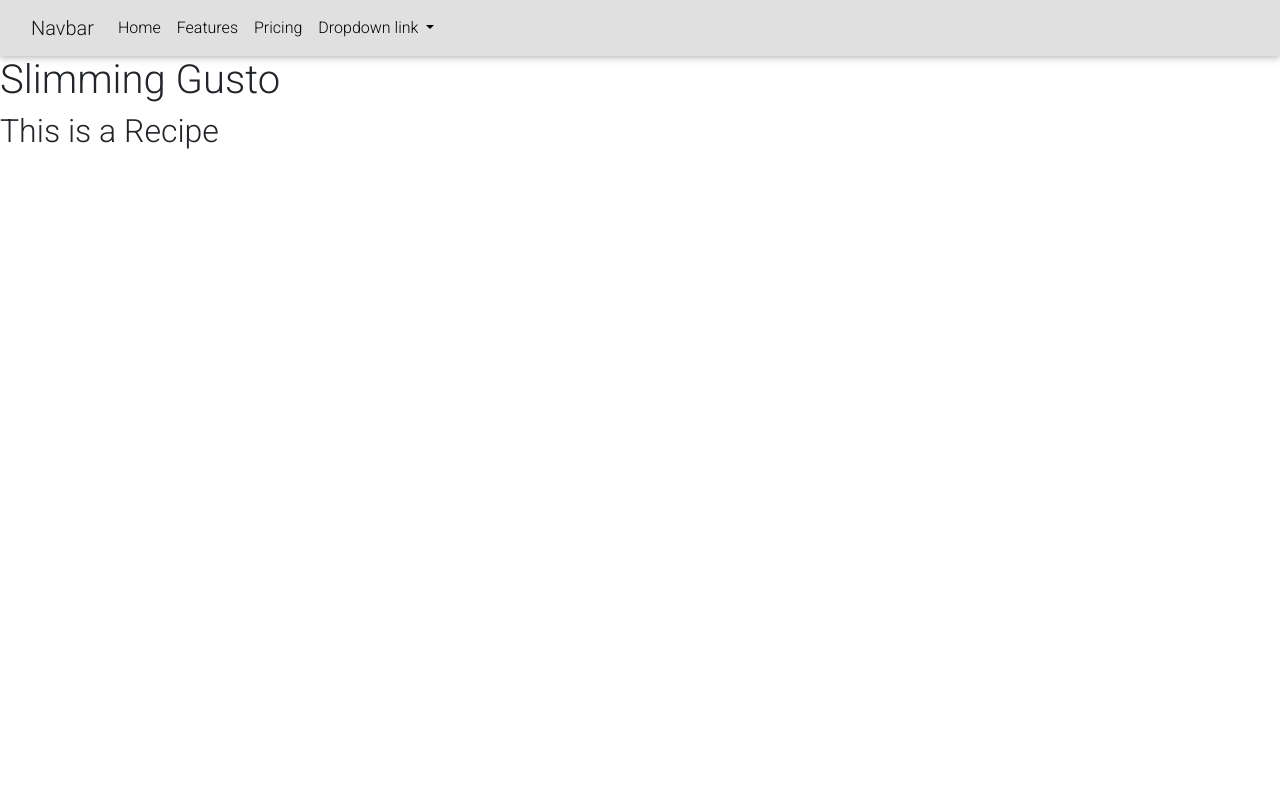
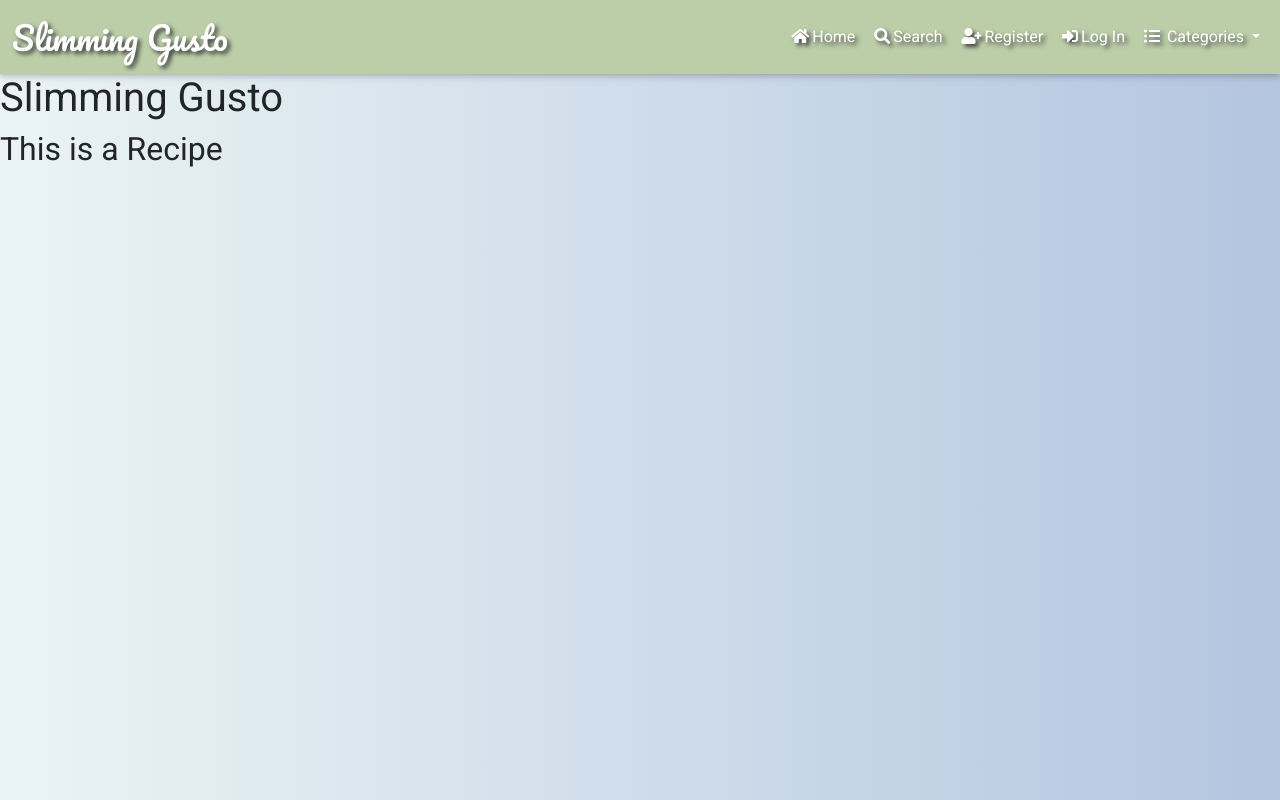
Before and after one commit to horizons83/Mileston3-Slimming-Gusto, a Flask app: page / in a window 1280 px wide. Run offline with Flask 2, Linux system fonts and the light colour scheme; data that the repository does not hold is empty; some libraries are stand-ins or nearby versions.

Commit message:
added navbar to base.html and created css and js files

```diff
--- /dev/null
+++ b/static/css/style.css
@@ -0,0 +1,51 @@
+@import url('https://fonts.googleapis.com/css2?family=Pacifico&family=Roboto&display=swap');
+
+/*------- Navbar --------*/
+
+html {
+    min-height: 100vh;
+}
+
+body {
+    background:
+        linear-gradient(90deg, hsla(186, 33%, 94%, 1) 0%, hsla(216, 41%, 79%, 1) 100%);
+        -moz-linear-gradient:(90deg, hsla(186, 33%, 94%, 1) 0%, hsla(216, 41%, 79%, 1) 100%);
+        -webkit-linear-gradient:(90deg, hsla(186, 33%, 94%, 1) 0%, hsla(216, 41%, 79%, 1) 100%);
+
+
+
+
+}
+
+.navbar {
+    background-color: #bbcea8;
+}
+
+.navbar-brand {
+    font-family: 'Pacifico', sans-serif;
+    font-size: 32px;
+    color: #fff;
+    text-shadow: 3px 3px 4px #444;
+}
+
+.nav-link {
+    font-family: 'Roboto', sans-serif;
+    color: #fff;
+    text-shadow: 3px 3px 4px #444;
+}
+
+
+
+/*------ Footer ------ */
+
+.footer {
+    width: 100%;
+    position: absolute;
+    bottom: 0;
+    height: 2.5rem;
+}
+
+.socials {
+    display: flex;
+    align-items: flex-end;
+}
--- a/templates/base.html
+++ b/templates/base.html
@@ -10,43 +10,48 @@
     <!-- Font Awesome -->
     <link rel="stylesheet" href="https://use.fontawesome.com/releases/v5.8.2/css/all.css">
     <!-- Google Fonts -->
-    <link rel="stylesheet" href="https://fonts.googleapis.com/css?family=Roboto:300,400,500,700&display=swap">
+
     <!-- Bootstrap core CSS -->
-    <link href="https://cdnjs.cloudflare.com/ajax/libs/twitter-bootstrap/4.5.0/css/bootstrap.min.css" rel="stylesheet">
+    <link href="https://cdn.jsdelivr.net/npm/bootstrap@5.0.0-beta3/dist/css/bootstrap.min.css" rel="stylesheet"
+        integrity="sha384-eOJMYsd53ii+scO/bJGFsiCZc+5NDVN2yr8+0RDqr0Ql0h+rP48ckxlpbzKgwra6" crossorigin="anonymous">
     <!-- Material Design Bootstrap -->
     <link href="https://cdnjs.cloudflare.com/ajax/libs/mdbootstrap/4.19.1/css/mdb.min.css" rel="stylesheet">
-    <link rel="stylesheet" href="#" type="text/css">
+    <link rel="stylesheet" href="{{ url_for('static', filename='css/style.css') }}" type="text/css">
     <title>Slimming Gusto</title>
 </head>
 
 <body>
-    <nav class="navbar navbar-expand-lg navbar-light bg-light">
+    <nav class="navbar navbar-expand-lg navbar-dark">
         <div class="container-fluid">
-            <a class="navbar-brand" href="#">Navbar</a>
+            <a class="navbar-brand" href="#">Slimming Gusto</a>
             <button class="navbar-toggler" type="button" data-bs-toggle="collapse" data-bs-target="#navbarNavDropdown"
                 aria-controls="navbarNavDropdown" aria-expanded="false" aria-label="Toggle navigation">
                 <span class="navbar-toggler-icon"></span>
             </button>
-            <div class="collapse navbar-collapse" id="navbarNavDropdown">
+            <div class="collapse navbar-collapse justify-content-end" id="navbarNavDropdown">
                 <ul class="navbar-nav">
                     <li class="nav-item">
-                        <a class="nav-link active" aria-current="page" href="#">Home</a>
+                        <a class="nav-link active" aria-current="page" href="#"><i class="fas fa-home"></i>Home</a>
                     </li>
                     <li class="nav-item">
-                        <a class="nav-link" href="#">Features</a>
+                        <a class="nav-link" href="#"><i class="fas fa-search"></i>Search</a>
                     </li>
                     <li class="nav-item">
-                        <a class="nav-link" href="#">Pricing</a>
+                        <a class="nav-link" href="#"><i class="fas fa-user-plus"></i>Register</a>
+                    </li>
+                    <li class="nav-item">
+                        <a class="nav-link" href="#"><i class="fas fa-sign-in-alt"></i>Log In</a>
                     </li>
                     <li class="nav-item dropdown">
                         <a class="nav-link dropdown-toggle" href="#" id="navbarDropdownMenuLink" role="button"
                             data-bs-toggle="dropdown" aria-expanded="false">
-                            Dropdown link
+                            <i class="fas fa-list-ul"></i>
+                            Categories
                         </a>
                         <ul class="dropdown-menu" aria-labelledby="navbarDropdownMenuLink">
-                            <li><a class="dropdown-item" href="#">Action</a></li>
-                            <li><a class="dropdown-item" href="#">Another action</a></li>
-                            <li><a class="dropdown-item" href="#">Something else here</a></li>
+                            <li><a class="dropdown-item" href="#">Snacks</a></li>
+                            <li><a class="dropdown-item" href="#">Main Meals</a></li>
+                            <li><a class="dropdown-item" href="#">Desserts</a></li>
                         </ul>
                     </li>
                 </ul>
@@ -56,21 +61,24 @@
 
     <h1> Slimming Gusto </h1>
 
-    {% block content %}
-    {% endblock %}
+    <!-- Content for each page -->
+    <main>
+        {% block content %}
+        {% endblock %}
+    </main>
+
+
 
 
     <!-- JQuery -->
     <script type="text/javascript" src="https://cdnjs.cloudflare.com/ajax/libs/jquery/3.5.1/jquery.min.js"></script>
-    <!-- Bootstrap tooltips -->
-    <script type="text/javascript"
-        src="https://cdnjs.cloudflare.com/ajax/libs/popper.js/1.14.4/umd/popper.min.js"></script>
-    <!-- Bootstrap core JavaScript -->
-    <script type="text/javascript"
-        src="https://cdnjs.cloudflare.com/ajax/libs/twitter-bootstrap/4.5.0/js/bootstrap.min.js"></script>
+    <!-- Bootstrap -->
+    <script src="https://cdn.jsdelivr.net/npm/bootstrap@5.0.0-beta3/dist/js/bootstrap.bundle.min.js"
+        integrity="sha384-JEW9xMcG8R+pH31jmWH6WWP0WintQrMb4s7ZOdauHnUtxwoG2vI5DkLtS3qm9Ekf" crossorigin="anonymous"></script>
     <!-- MDB core JavaScript -->
     <script type="text/javascript"
         src="https://cdnjs.cloudflare.com/ajax/libs/mdbootstrap/4.19.1/js/mdb.min.js"></script>
+    <script src="{{ url_for('static', filename='js/script.js') }}"></script>
 </body>
 
 </html>
```
Also changed, not shown: static/js/script.js (added).
